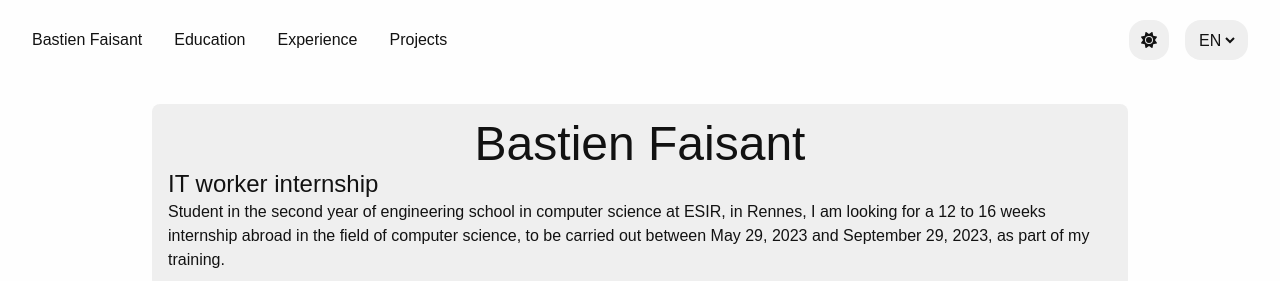
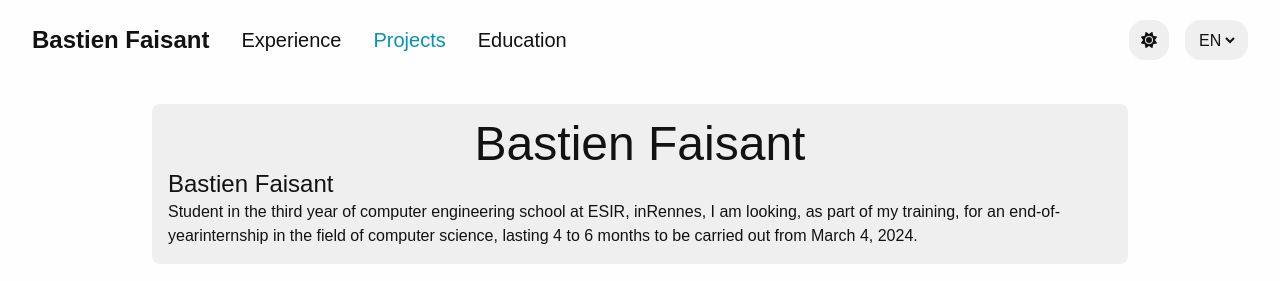
Before and after one commit to Unstery/unstery.github.io, an Astro site: page / in a window 1280 px wide. Shown: the top 281 px of the page. Built offline with nearby package versions, Linux system fonts and the light colour scheme; Astro itself is replaced by a stand-in of ours.

Commit message:
reflect active category in nav bar

```diff
--- a/src/api/data/portfolio-data-en.json
+++ b/src/api/data/portfolio-data-en.json
@@ -1,44 +1,15 @@
 {
     "id": 0,
     "title": "Portfolio",
-    "profile": {
-        "firstName": "Bastien",
-        "lastName": "Faisant",
-        "title": "IT worker internship",
-        "status": "Third-year engineering student",
-        "description": "Student in the second year of engineering school in computer science at ESIR, in Rennes, I am looking for a 12 to 16 weeks internship abroad in the field of computer science, to be carried out between May 29, 2023 and September 29, 2023, as part of my training."
-    },
     "categories": [
         {
             "id": 1,
-            "type": "Education",
-            "title": "Education",
-            "entities": [
-                {
-                    "school": "ESIR - Rennes Graduate School of Engineering",
-                    "degree": "Engineering degree",
-                    "speciality": "Computer science",
-                    "startDate": "2021-09-01",
-                    "endDate": "2024-07-05",
-                    "image": "esir.png"
-                },
-                {
-                    "school": "ESIR - Rennes Graduate School of Engineering",
-                    "degree": "Two-years of preparing university cycle (CUPGE)",
-                    "speciality": "Information technology",
-                    "startDate": "2019-09-01",
-                    "endDate": "2021-07-05",
-                    "image": "esir.png"
-                },
-                {
-                    "school": "Jean Guéhenno high school, Fougères",
-                    "degree": "Bachelor's Degrees (BSC)",
-                    "speciality": "Engineering Sciences",
-                    "startDate": "2016-09-01",
-                    "endDate": "2019-07-05",
-                    "image": "jean_guehenno.jpg"
-                }
-            ]
+            "type": "Bastien Faisant",
+            "firstName": "Bastien",
+            "lastName": "Faisant",
+            "title": "Bastien Faisant",
+            "status": "Third-year engineering student",
+            "description": "Student in the third year of computer engineering school at ESIR, inRennes, I am looking, as part of my training, for an end-of-yearinternship in the field of computer science, lasting 4 to 6 months to be carried out from March 4, 2024."
         },
         {
             "id": 2,
@@ -140,6 +111,37 @@
                     ]
                 }
             ]
+        },
+        {
+            "id": 4,
+            "type": "Education",
+            "title": "Education",
+            "entities": [
+                {
+                    "school": "ESIR - Rennes Graduate School of Engineering",
+                    "degree": "Engineering degree",
+                    "speciality": "Computer science",
+                    "startDate": "2021-09-01",
+                    "endDate": "2024-07-05",
+                    "image": "esir.png"
+                },
+                {
+                    "school": "ESIR - Rennes Graduate School of Engineering",
+                    "degree": "Two-years of preparing university cycle (CUPGE)",
+                    "speciality": "Information technology",
+                    "startDate": "2019-09-01",
+                    "endDate": "2021-07-05",
+                    "image": "esir.png"
+                },
+                {
+                    "school": "Jean Guéhenno high school, Fougères",
+                    "degree": "Bachelor's Degrees (BSC)",
+                    "speciality": "Engineering Sciences",
+                    "startDate": "2016-09-01",
+                    "endDate": "2019-07-05",
+                    "image": "jean_guehenno.jpg"
+                }
+            ]
         }
     ]
 }
--- a/src/api/data/portfolio-data-fr.json
+++ b/src/api/data/portfolio-data-fr.json
@@ -1,44 +1,15 @@
 {
     "id": 0,
     "title": "Portfolio",
-    "profile": {
-        "firstName": "Bastien",
-        "lastName": "Faisant",
-        "title": "Stage en informatique",
-        "status": "Élève ingénieur en troisième année",
-        "description": "Étudiant en deuxième année d'école d'Ingénieurs en informatique à l'ESIR, à Rennes, je suis à la recherche, dans le cadre de ma formation, d'un stage, à l'étranger, dans le domaine de l'informatique, d'une durée de 12 à 16 semaines à réaliser entre le 29 mai 2023 et le 29 septembre 2023."
-    },
     "categories": [
         {
             "id": 1,
-            "type": "Education",
-            "title": "Formation",
-            "entities": [
-                {
-                    "school": "École Supérieure d'Ingénieurs de Rennes (ESIR)",
-                    "degree": "École d'Ingénieurs",
-                    "speciality": "Informatique",
-                    "startDate": "2021-09-01",
-                    "endDate": "2024-07-05",
-                    "image": "esir.png"
-                },
-                {
-                    "school": "École Supérieure d'Ingénieurs de Rennes (ESIR)",
-                    "degree": "Cycle Universitaire Préparatoire aux Grandes Écoles (CUPGE)",
-                    "speciality": "Technologie de l'information",
-                    "startDate": "2019-09-01",
-                    "endDate": "2021-07-05",
-                    "image": "esir.png"
-                },
-                {
-                    "school": "Lycée Jean Guéhenno, Fougères",
-                    "degree": "Baccalauréat Scientifique (BAS S)",
-                    "speciality": "Sciences de l'ingénieur",
-                    "startDate": "2016-09-01",
-                    "endDate": "2019-07-05",
-                    "image": "jean_guehenno.jpg"
-                }
-            ]
+            "type": "Bastien Faisant",
+            "firstName": "Bastien",
+            "lastName": "Faisant",
+            "title": "Bastien Faisant",
+            "status": "Élève ingénieur en troisième année",
+            "description": "Étudiant en troisième année d'école d'Ingénieurs en informatique àl'ESIR, à Rennes, je suis à la recherche, dans le cadre de ma formation,d'un stage de fin d'année d'étude, dans le domaine de l'informatique,d'une durée de 4 à 6 mois à réaliser à partir du 04 mars 2024."
         },
         {
             "id": 2,
@@ -140,6 +111,37 @@
                     ]
                 }
             ]
+        },
+        {
+            "id": 4,
+            "type": "Education",
+            "title": "Formation",
+            "entities": [
+                {
+                    "school": "École Supérieure d'Ingénieurs de Rennes (ESIR)",
+                    "degree": "École d'Ingénieurs",
+                    "speciality": "Informatique",
+                    "startDate": "2021-09-01",
+                    "endDate": "2024-07-05",
+                    "image": "esir.png"
+                },
+                {
+                    "school": "École Supérieure d'Ingénieurs de Rennes (ESIR)",
+                    "degree": "Cycle Universitaire Préparatoire aux Grandes Écoles (CUPGE)",
+                    "speciality": "Technologie de l'information",
+                    "startDate": "2019-09-01",
+                    "endDate": "2021-07-05",
+                    "image": "esir.png"
+                },
+                {
+                    "school": "Lycée Jean Guéhenno, Fougères",
+                    "degree": "Baccalauréat Scientifique (BAS S)",
+                    "speciality": "Sciences de l'ingénieur",
+                    "startDate": "2016-09-01",
+                    "endDate": "2019-07-05",
+                    "image": "jean_guehenno.jpg"
+                }
+            ]
         }
     ]
 }
--- a/src/api/enum/category.enum.ts
+++ b/src/api/enum/category.enum.ts
@@ -1,4 +1,5 @@
 export enum CategoryEnum {
+  PROFILE = 'Bastien Faisant',
   EDUCATION = 'Education',
   EXPERIENCE = 'Experience',
   PROJECT = 'Project'
--- a/src/api/models/portfolio.model.ts
+++ b/src/api/models/portfolio.model.ts
@@ -1,9 +1,7 @@
 import type { CategoryType } from '../types/categories.type';
-import type { Profile } from './profile.model';
 
 export interface PortfolioRoot {
   id: number,
   title: string,
-  profile: Profile,
   categories: CategoryType[]
 }
--- a/src/api/models/profile.model.ts
+++ b/src/api/models/profile.model.ts
@@ -1,4 +1,8 @@
+import { CategoryEnum } from '../enum/category.enum';
+
 export interface Profile {
+  id: number,
+  type: CategoryEnum.PROFILE;
   firstName: string,
   lastName: string,
   title: string,
--- /dev/null
+++ b/src/components/app.tsx
@@ -0,0 +1,42 @@
+import { I18nextProvider, useTranslation } from 'react-i18next';
+import { QueryClient, QueryClientProvider } from '@tanstack/react-query';
+
+import { i18nInit } from '../translations/i18n';
+import en from '../translations/en.json';
+import fr from '../translations/fr.json';
+import { PortfolioProvider } from '../modules/portfolio';
+import { PortfolioPage } from './portfolio.page';
+
+const resources = {
+  en: {
+    translation: en
+  },
+  fr: {
+    translation: fr
+  }
+};
+
+i18nInit({ resources });
+
+const queryClient = new QueryClient({
+  defaultOptions: {
+    queries: {
+      refetchOnWindowFocus: false,
+      retry: 0
+    },
+  },
+});
+
+export const App = () => {
+  const { i18n } = useTranslation();
+
+  return (
+    <QueryClientProvider client={queryClient}>
+      <I18nextProvider i18n={i18n}>
+        <PortfolioProvider>
+          <PortfolioPage />
+        </PortfolioProvider>
+      </I18nextProvider>
+    </QueryClientProvider>
+  );
+};
--- a/src/components/body.component.tsx
+++ b/src/components/body.component.tsx
@@ -1,17 +1,44 @@
+import { useEffect } from 'react';
+
 import { Education } from './education';
 import { Experience } from './experience';
 import { Profile } from './profile';
 import { Projects } from './projects';
 
 interface BodyProps {
-  categoriesRef: React.MutableRefObject<HTMLElement[]>
+  categoriesRef: React.MutableRefObject<HTMLElement[]>,
+  setActiveCategory: (activeCategory: string | undefined) => void;
 }
 
-export const Body = ({ categoriesRef }: BodyProps) => (
+export const Body = ({ categoriesRef, setActiveCategory }: BodyProps) => {
+  useEffect(() => {
+    const activeCategories = new Map<string, boolean>();
+    categoriesRef.current.forEach((categoryRef) => {
+      activeCategories.set(categoryRef.id, false);
+    });
+
+    const observer = new IntersectionObserver((entries) => {
+      const entry = entries[0];
+      activeCategories.set(entry.target.id, entry.isIntersecting);
+
+      const activeCategory = Array.from(activeCategories.entries())
+        .reverse()
+        .find(([, value]) => !!value)?.[0];
+
+      setActiveCategory(activeCategory);
+    });
+
+    categoriesRef.current.forEach((categoryRef) => {
+      observer.observe(categoryRef);
+    });
+  }, [setActiveCategory]);
+
+  return (
     <div className="p-6 mx-auto max-w-screen-lg flex flex-col gap-5 justify-center items-center">
       <Profile categoriesRef={categoriesRef} />
-    <Education categoriesRef={categoriesRef} />
       <Experience categoriesRef={categoriesRef} />
       <Projects categoriesRef={categoriesRef} />
+      <Education categoriesRef={categoriesRef} />
     </div>
   );
+};
--- a/src/components/education/education.component.tsx
+++ b/src/components/education/education.component.tsx
@@ -11,9 +11,10 @@ export const Education = ({ categoriesRef }: EducationProps) => {
   const education = findEducation();
 
   return (
-    <div
+    <section
       className="w-full"
       ref={(element) => categoriesRef.current.push(element!)}
+      id={education.title}
     >
       <h2 className="text-primary-200 text-2xl font-bold">{education.title}</h2>
       <div className="flex flex-col gap-4">
@@ -21,7 +22,7 @@ export const Education = ({ categoriesRef }: EducationProps) => {
           <EducationItem key={entity.degree} entity={entity} />
         ))}
       </div>
-    </div>
+    </section>
 
   );
 };
--- a/src/components/experience/experience.component.tsx
+++ b/src/components/experience/experience.component.tsx
@@ -11,9 +11,10 @@ export const Experience = ({ categoriesRef }: ExperienceProps) => {
   const experience = findExperience();
 
   return (
-    <div
+    <section
       className="w-full"
       ref={(element) => categoriesRef.current.push(element!)}
+      id={experience.title}
     >
       <h2 className="text-primary-200 text-2xl font-bold">{experience.title}</h2>
       <div className="flex flex-col gap-4">
@@ -21,7 +22,7 @@ export const Experience = ({ categoriesRef }: ExperienceProps) => {
           <ExperienceItem key={entity.company} entity={entity} />
         ))}
       </div>
-    </div>
+    </section>
 
   );
 };
--- a/src/components/navbar/navbar.component.tsx
+++ b/src/components/navbar/navbar.component.tsx
@@ -1,21 +1,26 @@
 import { LanguageDropdown } from './language-dropdown.component';
 import { usePortfolio } from '../../modules/portfolio';
 import { ThemeSwitcher } from './theme-switcher.component';
+import { CategoryEnum } from '../../api/enum/category.enum';
 
 interface NavbarProps {
-  categoriesRef: React.MutableRefObject<HTMLElement[]>
+  categoriesRef: React.MutableRefObject<HTMLElement[]>,
+  activeCategory: string | undefined;
+  setActiveCategory: (activeCategory: string) => void;
 }
 
-export const Navbar = ({ categoriesRef }: NavbarProps) => {
-  const { findCategories, findProfile } = usePortfolio();
+export const Navbar = ({ categoriesRef, activeCategory, setActiveCategory }: NavbarProps) => {
+  const { findCategories } = usePortfolio();
 
   const categories = findCategories();
-  const profile = findProfile();
 
-  const fullName = `${profile.firstName} ${profile.lastName}`;
+  const handleScroll = (i: number) => (e: React.MouseEvent<HTMLAnchorElement, MouseEvent>) => {
+    e.preventDefault();
 
-  const handleScroll = (i: number) => (e: React.MouseEvent<HTMLButtonElement, MouseEvent>) => {
-    e.preventDefault();
+    const { href } = e.currentTarget;
+    const targetId = href.replace(/.*#/, '');
+    setActiveCategory(targetId);
+
     const navbarHeight = document.querySelector('.navbar')?.clientHeight || 0;
     const targetPosition = categoriesRef.current[i].offsetTop - navbarHeight;
     window.scrollTo({ top: targetPosition, behavior: 'smooth' });
@@ -23,10 +28,16 @@ export const Navbar = ({ categoriesRef }: NavbarProps) => {
 
   return (
     <div className="navbar sticky top-0 w-full flex flex-row justify-between items-center px-8 py-5 bg-background-200 dark:bg-background-700">
-      <div className="flex flex-row justify-start gap-8">
-        <button type="button" onClick={handleScroll(0)}>{fullName}</button>
+      <div className="flex flex-row justify-start items-center gap-8 text-xl">
         {categories.map((category, i) => (
-          <button type="button" key={category.id} onClick={handleScroll(i + 1)}>{category.title}</button>
+          <a
+            href={`#${category.title}`}
+            key={category.id}
+            onClick={handleScroll(i)}
+            className={`${category.title === CategoryEnum.PROFILE ? 'text-2xl font-bold' : null} ${category.title === activeCategory ? 'text-primary-200' : null}`}
+          >
+            {category.title}
+          </a>
         ))}
       </div>
       <div className="flex flex-row items-center gap-4">
--- a/src/components/portfolio.page.tsx
+++ b/src/components/portfolio.page.tsx
@@ -1,47 +1,25 @@
-import { I18nextProvider, useTranslation } from 'react-i18next';
-import { QueryClient, QueryClientProvider } from '@tanstack/react-query';
+import { useRef, useState } from 'react';
 
-import { useRef } from 'react';
 import { Navbar } from './navbar';
-import { i18nInit } from '../translations/i18n';
-import en from '../translations/en.json';
-import fr from '../translations/fr.json';
-import { PortfolioProvider } from '../modules/portfolio';
+import { usePortfolio } from '../modules/portfolio';
 import { Body } from './body.component';
 
-const resources = {
-  en: {
-    translation: en
-  },
-  fr: {
-    translation: fr
-  }
-};
-
-i18nInit({ resources });
-
-const queryClient = new QueryClient({
-  defaultOptions: {
-    queries: {
-      refetchOnWindowFocus: false,
-      retry: 0
-    },
-  },
-});
-
 export const PortfolioPage = () => {
-  const { i18n } = useTranslation();
+  const { findProfile } = usePortfolio();
+  const profile = findProfile();
 
   const categoriesRef = useRef<HTMLElement[]>([]);
 
+  const [activeCategory, setActiveCategory] = useState<string | undefined>(profile.title);
+
   return (
-    <QueryClientProvider client={queryClient}>
-      <I18nextProvider i18n={i18n}>
-        <PortfolioProvider>
-          <Navbar categoriesRef={categoriesRef} />
-          <Body categoriesRef={categoriesRef} />
-        </PortfolioProvider>
-      </I18nextProvider>
-    </QueryClientProvider>
+    <div>
+      <Navbar
+        categoriesRef={categoriesRef}
+        activeCategory={activeCategory}
+        setActiveCategory={setActiveCategory}
+      />
+      <Body categoriesRef={categoriesRef} setActiveCategory={setActiveCategory} />
+    </div>
   );
 };
--- a/src/components/projects/projects.component.tsx
+++ b/src/components/projects/projects.component.tsx
@@ -14,6 +14,7 @@ export const Projects = ({ categoriesRef }: ProjectsProps) => {
     <div
       className="w-full"
       ref={(element) => categoriesRef.current.push(element!)}
+      id={projects.title}
     >
       <h2 className="text-primary-200 text-2xl font-bold">{projects.title}</h2>
       <div className="flex flex-col gap-4">
--- a/src/modules/portfolio/utils/portfolio.utils.ts
+++ b/src/modules/portfolio/utils/portfolio.utils.ts
@@ -1,15 +1,20 @@
 import { CategoryEnum } from '../../../api/enum/category.enum';
 import {
-  Education, Experience, PortfolioRoot, Project
+  Education,
+  Experience,
+  PortfolioRoot,
+  Profile,
+  Project
 } from '../../../api/models';
-
-export const findProfile = (
-  portfolioRoot: PortfolioRoot
-) => () => portfolioRoot.profile;
 
 export const findCategories = (
   portfolioRoot: PortfolioRoot
 ) => () => portfolioRoot.categories;
+
+export const findProfile = (
+  portfolioRoot: PortfolioRoot
+) => () => portfolioRoot.categories
+  .find((category) => category.type === CategoryEnum.PROFILE) as Profile;
 
 export const findEducation = (
   portfolioRoot: PortfolioRoot
--- a/src/pages/index.astro
+++ b/src/pages/index.astro
@@ -1,6 +1,6 @@
 ---
 import Layout from '../layouts/layout.astro';
-import { PortfolioPage } from '../components//portfolio.page';
+import { App } from '../components/app';
 
 import i18n, { i18nInit } from '../translations/i18n';
 import en from '../translations/en.json';
@@ -19,5 +19,5 @@ i18nInit({ resources });
 ---
 
 <Layout title={i18n.t('title')}>
-  <PortfolioPage client:load/>
+  <App client:load/>
 </Layout>
```
Also changed, not shown: src/api/types/categories.type.ts (+7 -2 lines). Lines whose indentation alone changed are shown as unchanged.
